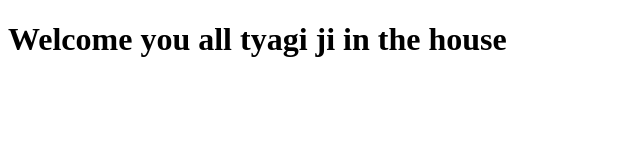
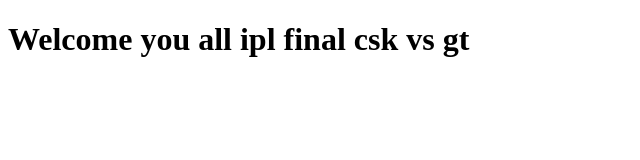
Before and after one commit to tushrtyagi/git, a plain HTML site: page index.html in a window 1280 px wide. Shown: the whole page, without its empty margins (0-640 px from the left). Drawn offline with Linux system fonts and the light colour scheme.

Commit message:
ipl final commit

```diff
--- a/index.html
+++ b/index.html
@@ -8,7 +8,7 @@
 </head>
 <body>
      <h1>Welcome you all
-        tyagi ji in the house
+        ipl final csk vs gt
      </h1>
 
     </body>
```
